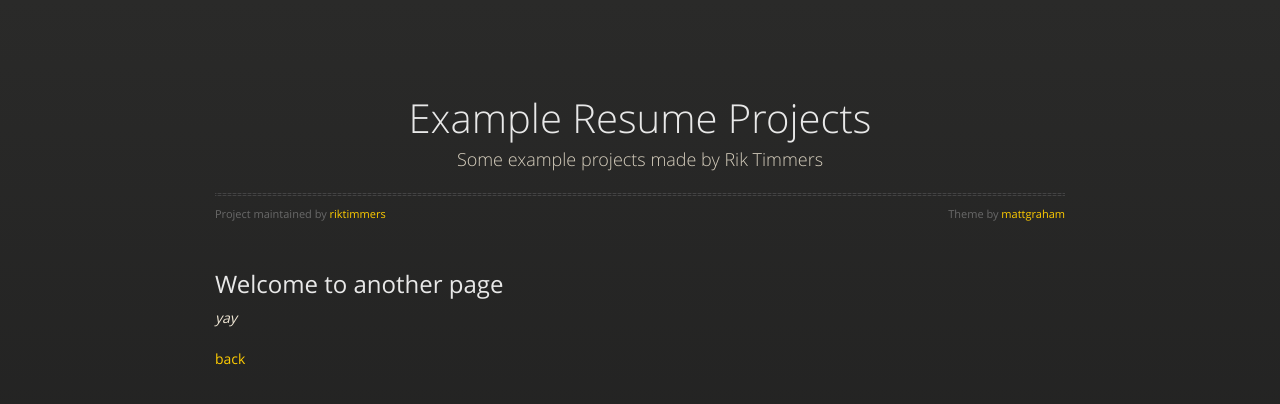
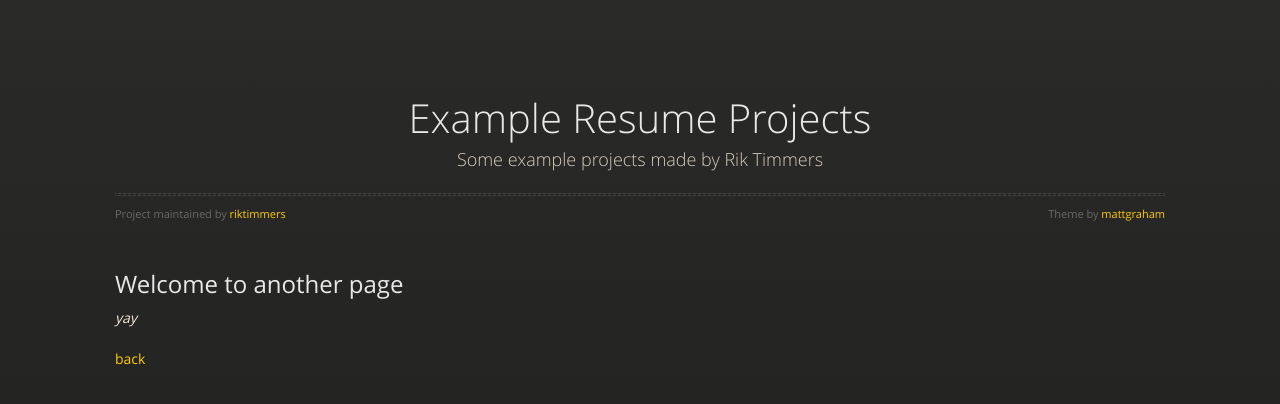
Before and after one commit to riktimmers/riktimmers.github.io, a Jekyll site: the page built from another-page.md, in a window 1280 px wide. Shown: the top 404 px of the page. Built offline with Jekyll 4.4.1, drawn with Linux system fonts in a browser that asks for light colours; our own code applies the rules of GitHub Pages for plain Markdown files.

Commit message:
make it even wider

```diff
--- a/_sass/jekyll-theme-midnight.scss
+++ b/_sass/jekyll-theme-midnight.scss
@@ -76,7 +76,7 @@ strong {
 }
 
 .wrapper {
-  max-width:850px;
+  max-width:1050px;
   margin:0 auto;
   position:relative;
   padding: 0 20px;
@@ -225,7 +225,7 @@ dt {
 }
 
 section {
-  max-width:850px;
+  max-width:1050px;
   padding: 30px 0px 50px 0px;
   margin: 20px 0;
   margin-top: 70px;
```
